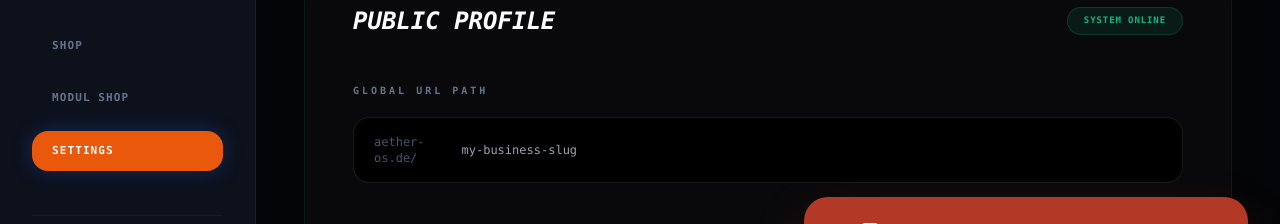
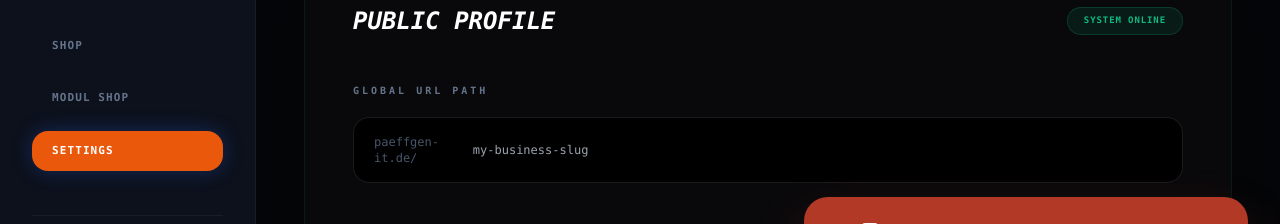
Before and after one commit to peter1965p/paeffgen-next, a Next.js app: page /admin/settings in a window 1280 px wide. Both pictures are taken after a click on the button "PROFILING". Shown: the part 499-723 px from the top of the page. Built offline with nearby package versions, Linux system fonts and the light colour scheme.

Commit message:
fix: for AETHER OS Settingspage added the Real Global URL Path (GUP)

```diff
--- a/src/app/(admin)/admin/settings/page.tsx
+++ b/src/app/(admin)/admin/settings/page.tsx
@@ -81,7 +81,7 @@ export default function SettingsPage() {
               <div className="space-y-4">
                 <label className="text-[10px] font-black uppercase tracking-[0.3em] text-slate-500">Global URL Path</label>
                 <div className="flex items-center bg-black border border-white/10 rounded-2xl px-5 py-4 text-white font-mono text-xs">
-                  <span className="text-slate-600">aether-os.de/</span>
+                  <span className="text-slate-600">paeffgen-it.de/</span>
                   <input placeholder="my-business-slug" className="bg-transparent border-none outline-none w-full ml-1" />
                 </div>
               </div>
@@ -117,7 +117,7 @@ export default function SettingsPage() {
               <div className="flex items-center gap-6">
                 <div className="w-14 h-14 rounded-full bg-blue-500/10 flex items-center justify-center text-blue-500 border border-blue-500/20 font-black italic text-xl">P</div>
                 <div>
-                  <h3 className="text-white font-black uppercase italic tracking-wider text-lg text-blue-500">peter@paeffgen-it.de</h3>
+                  <h3 className="text-white font-black uppercase italic tracking-wider text-lg">peter@paeffgen-it.de</h3>
                   <p className="text-[9px] font-mono text-slate-500 uppercase tracking-[0.3em] mt-1">IMAP: imaps.udag.de // SSL active</p>
                 </div>
               </div>
```
